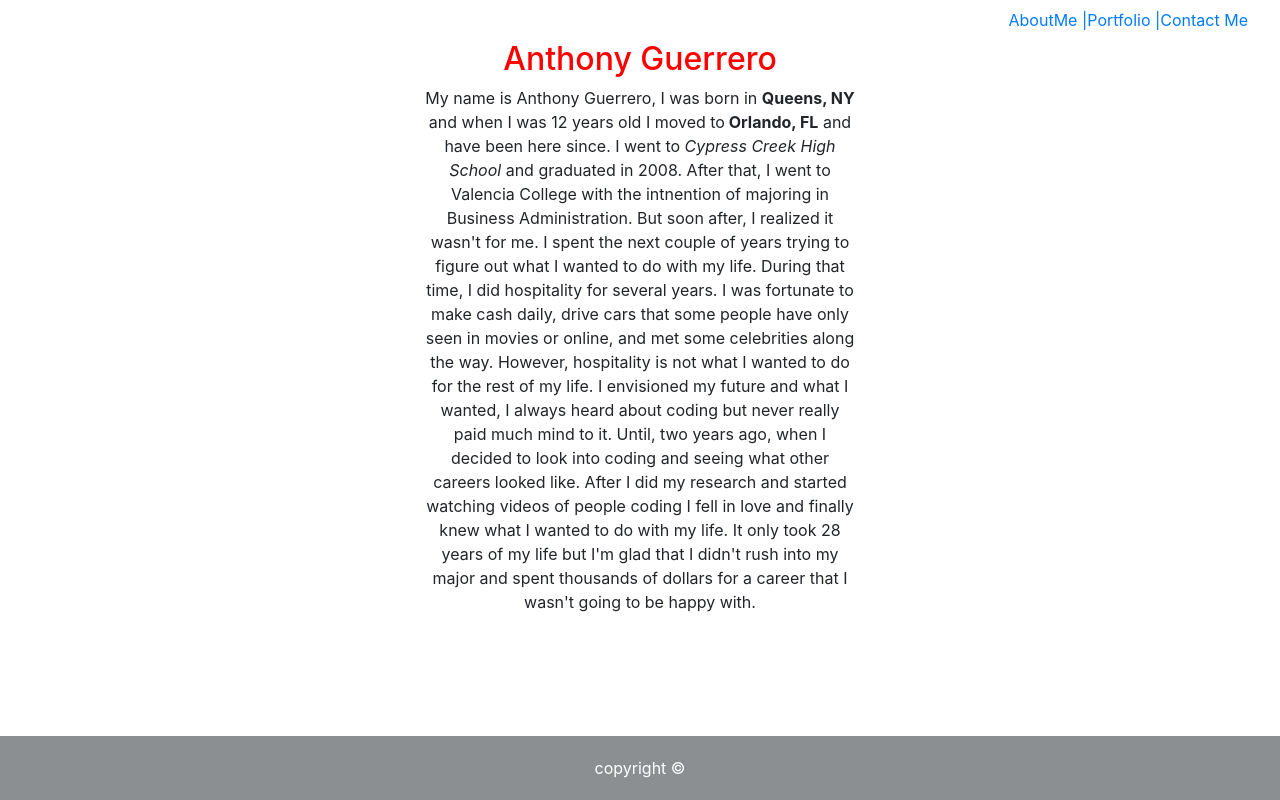
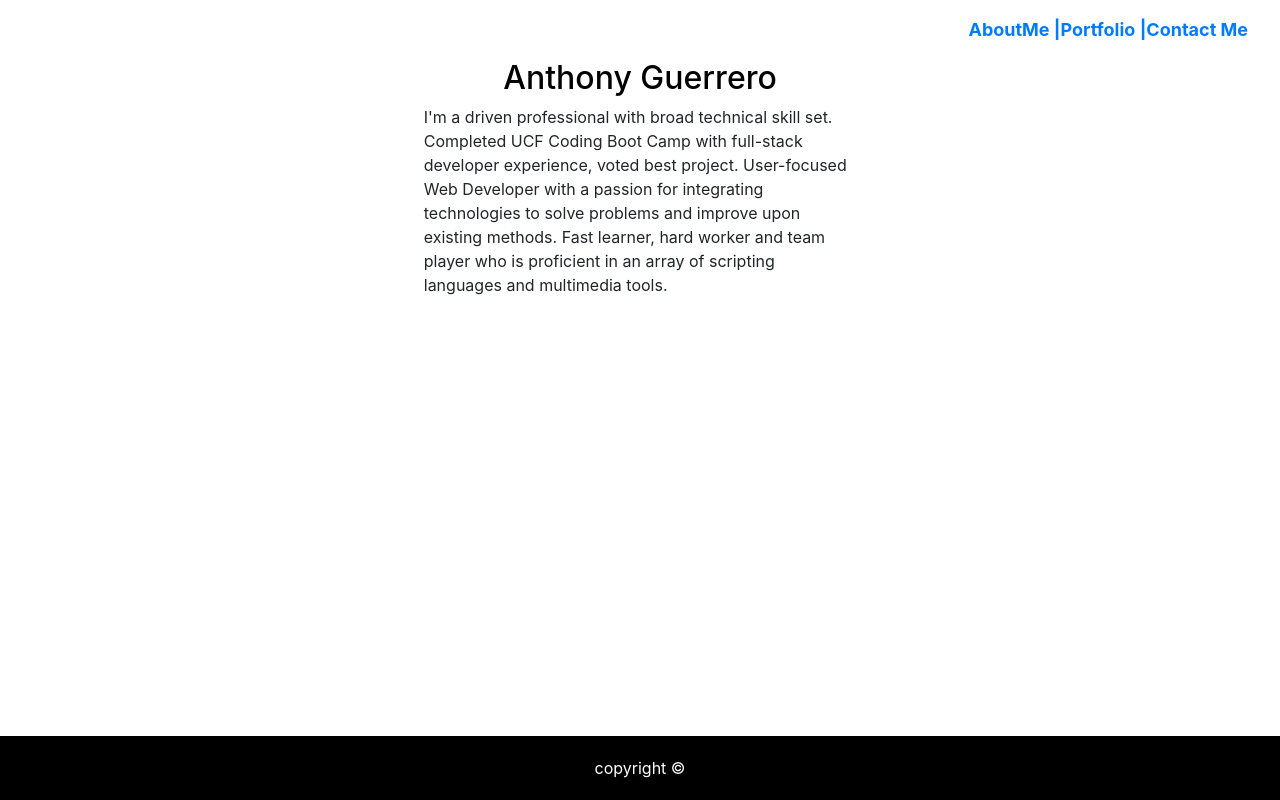
Before and after one commit to Anthony-G89/week-20-React-Portfolio, a React (Create React App) app in the folder react-portfolio/: page / in a window 1280 px wide. Built offline with nearby package versions, Linux system fonts and the light colour scheme.

Commit message:
added homepage to package.json

```diff
--- a/react-portfolio/package.json
+++ b/react-portfolio/package.json
@@ -2,10 +2,12 @@
   "name": "react-portfolio",
   "version": "0.1.0",
   "private": true,
+  "homepage": "https://Anthony-G89.github.io/week-20-React-Portfolio",
   "dependencies": {
     "@testing-library/jest-dom": "^4.2.4",
     "@testing-library/react": "^9.5.0",
     "@testing-library/user-event": "^7.2.1",
+    "gh-pages": "^3.0.0",
     "react": "^16.13.1",
     "react-bootstrap": "^1.0.1",
     "react-dom": "^16.13.1",
@@ -13,6 +15,8 @@
     "react-scripts": "3.4.1"
   },
   "scripts": {
+    "predeploy": "npm run build",
+    "deploy": "gh-pages -d buid",
     "start": "react-scripts start",
     "build": "react-scripts build",
     "test": "react-scripts test",
--- a/react-portfolio/src/App.css
+++ b/react-portfolio/src/App.css
@@ -5,6 +5,11 @@
   padding: 3px;
 }
 
+.myNavBar{
+  font-size: large;
+  font-weight: bold;
+
+}
 .App-logo {
   height: 40vmin;
   pointer-events: none;
--- a/react-portfolio/src/App.js
+++ b/react-portfolio/src/App.js
@@ -6,15 +6,16 @@ import aboutMeHeader from "./components/AboutMe";
 import ContactMe from "./components/ContactMe";
 import Portfolio from "./components/Portfolio";
 import Footer from "./components/Footer";
+import "../src/App.css";
 
 
 function App() {
     return (
         <div>
             <Router>
-                <Navbar className="justify-content-end mr-3 myNavBar">
+                <Navbar className="justify-content-end mr-3 p-3 myNavBar">
                 <NavItem><Link to="/">AboutMe | </Link></NavItem>
-                <NavItem><Link to="/portfolio"> Portfolio | </Link></NavItem>
+                <NavItem><Link to="/portfolio">  Portfolio | </Link></NavItem>
                 <NavItem><Link to="/contact-me">Contact Me </Link></NavItem>
                 </Navbar>
                 {/* <Route  component={NavBar} /> */}
@@ -28,6 +29,6 @@ function App() {
 
 
     )
-}
+};
 
 export default App;
--- a/react-portfolio/src/components/AboutMe/index.js
+++ b/react-portfolio/src/components/AboutMe/index.js
@@ -2,32 +2,23 @@ import React from "react";
 import { Container } from "react-bootstrap";
 import "./style.css";
 
-const name = "Anthony Guerrero"
+const name = "Anthony Guerrero";
+// const title = "Full Stack Developer";
 
 
 const aboutMeHeader = props => {
     return (
         <>
             <h2 className="myName text-center">{name}</h2>
-            <div className="row justify-content-center">
+
+            <div className="row ">
                 <Container >
-                    <p className="col-md-5 text-center bio ">
-                        My name is Anthony Guerrero, I was born in <strong>Queens, NY</strong> and when I was 12 years old I moved to
-                    <strong> Orlando, FL</strong> and have been here since. I went to <em>Cypress Creek High School</em> and
-                    graduated in 2008.
-                    After that, I went to Valencia College with the intnention of majoring in Business Administration. But soon
-                    after, I realized it wasn't for me. I spent the next couple of years trying to figure out what I wanted to
-                    do with my life. During that time, I did hospitality for several years. I was fortunate to make cash daily,
-                    drive cars that some people have only seen in movies or online, and met some celebrities along the way.
-                    However, hospitality is not what I wanted to do for the rest of my life. I envisioned my future and what I
-                    wanted, I always heard about coding but never really paid much mind to it. Until, two years ago, when I
-                    decided to look into coding and seeing what other careers looked like. After I did my research and started
-                    watching videos of people coding I fell in love and finally knew what I wanted to do with my life. It only
-                    took 28 years of my life but I'm glad that I didn't rush into my major and spent thousands of dollars for a
-                    career that I wasn't going to be happy with.
+                    <p className=" col-md-5  bio ">
+                     I'm a driven professional with broad technical skill set. Completed UCF Coding Boot Camp with full-stack developer experience, voted best project. User-focused Web Developer with a passion for integrating technologies to solve problems and improve upon existing methods. Fast learner, hard worker and team player who is proficient in an array of scripting languages and multimedia tools.
+
+
                     </p>
                 </Container>
-
             </div>
         </>
     )
--- a/react-portfolio/src/components/AboutMe/style.css
+++ b/react-portfolio/src/components/AboutMe/style.css
@@ -1,9 +1,9 @@
 .bio{
     margin: auto;
-    padding: auto;
+
 }
 
 .myName{
-    color: red;
+    color:  black;
 
 }
--- a/react-portfolio/src/components/ContactMe/index.js
+++ b/react-portfolio/src/components/ContactMe/index.js
@@ -1,11 +1,11 @@
-import React, { Component } from "react";
+import React from "react";
 import { Container } from "react-bootstrap";
 
 
 class EmailMe extends React.Component {
 
     emailAnt() {
-        alert("clicked on")
+        alert("clicked on");
     }
 
 
--- a/react-portfolio/src/components/Footer/style.css
+++ b/react-portfolio/src/components/Footer/style.css
@@ -5,6 +5,6 @@
     padding: 20px;
     text-align: center;
     clear: both;
-    background-color: rgb(139, 143, 145);
+    background-color: rgb(0, 0, 0);
     color: white;
 }
--- a/react-portfolio/src/components/Portfolio/index.js
+++ b/react-portfolio/src/components/Portfolio/index.js
@@ -1,4 +1,4 @@
-import React, { Component } from "react";
+import React from "react";
 import "./style.css";
 import { Container } from "react-bootstrap";
 import StackChat from "../../images/STACK_CHAT.png";
@@ -20,7 +20,7 @@ import EmployeeDirectory from "../../images/employee_directory.png";
 class clickAbleLinks extends React.Component {
 
     navigateToGitHubProject(repo) {
-        window.open(`https://github.com/knuckleh3ad89/${repo}`);
+        window.open(`https://github.com/Anthony-G89/${repo}`);
     }
 
     navigateToHeroku(repo) {
@@ -31,9 +31,9 @@ class clickAbleLinks extends React.Component {
         return (
             <div >
                 <Container className="portfolio-container pt-4 ">
-                    <h2>Portfolio</h2>
+                    <h2 className="portfolioHeaders">Portfolio</h2>
                     <hr />
-                    <h3>Front End Work</h3>
+                    <h3 className="portfolioHeaders">Front End Work</h3>
                     <div className="row .w-100">
                         <div className="col " onClick={() => this.navigateToGitHubProject("password-Generator")} >
                             <img src={PasswordGenerator} className="Links" alt="password Generator ScreenShot" width="150px" height="150px" />
@@ -62,7 +62,7 @@ class clickAbleLinks extends React.Component {
 
                     <hr />
 
-                    <h3>Projects</h3>
+                    <h3 className="portfolioHeaders">Projects</h3>
                     <div className="row rowTwo">
                         <div className="col-md-3" onClick={() => this.navigateToGitHubProject("Project_One")}>
                             <img src={LocalWire} className="Links" alt="Local Wire" width="150px" height="150px" />
@@ -73,7 +73,7 @@ class clickAbleLinks extends React.Component {
                     </div>
                     <hr />
 
-                    <h3> Back End Work</h3>
+                    <h3 className="portfolioHeaders"> Back End Work</h3>
                     <div className="row rowThree">
                         <div className="col" onClick={() => this.navigateToHeroku("evening-wildwood-16240")}>
                             <img src={NoteTaker} className="Links" alt="Note Taker Homepage" width="150px" height="150px" />
--- a/react-portfolio/src/components/Portfolio/style.css
+++ b/react-portfolio/src/components/Portfolio/style.css
@@ -1,5 +1,5 @@
 .portfolio-container{
-    background-color: darkcyan;
+    background-color:#dee2e6;
     margin-bottom: 120px;
     padding-bottom: 15px;
 }
@@ -7,3 +7,8 @@
 .Links{
     cursor: pointer;
 }
+
+.portfolioHeaders{
+    color: black;
+
+}
```
Also changed, not shown: 1 other file (tests, documents, lock files or other folders).
